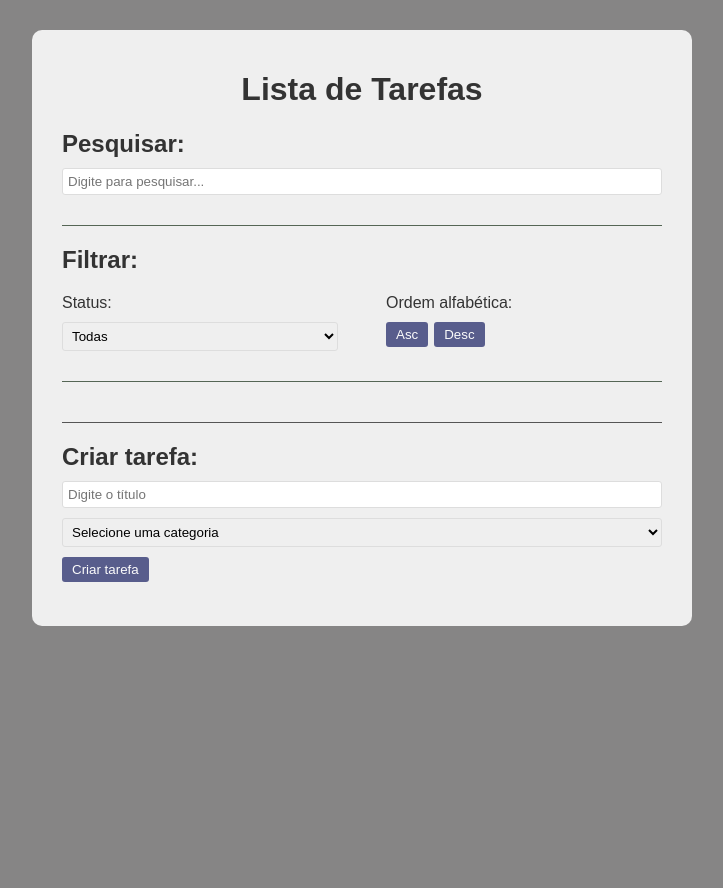
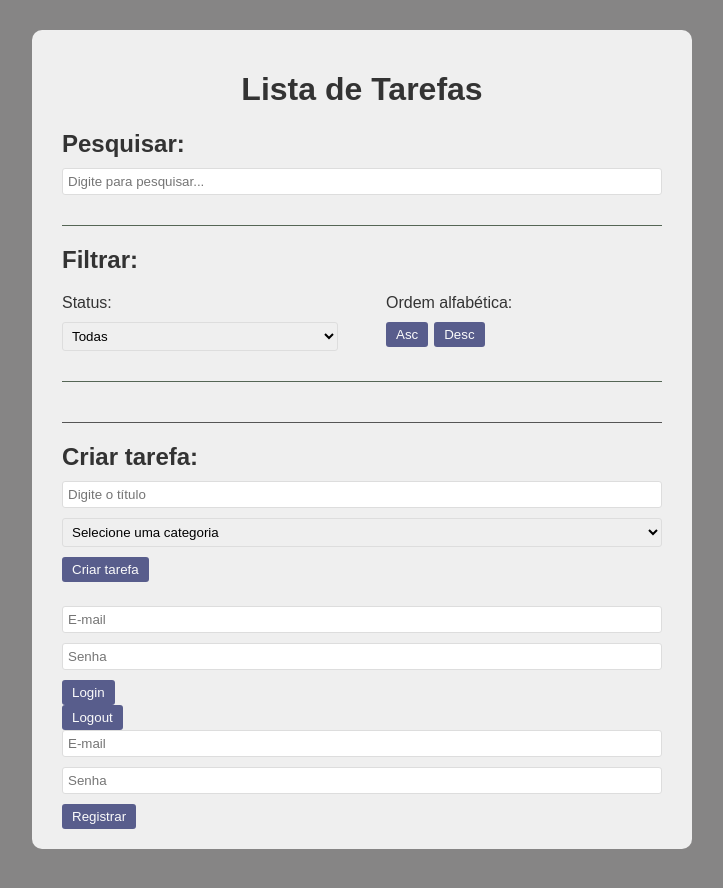
Before and after one commit to 1NicolasLima/Lista-Tarefas-Nextjs, a React (Create React App) app in the folder lista-tarefas/: page / in a window 1280 px wide. Shown: the top 888 px of the page, without its empty margins (278-1001 px from the left). Built offline with nearby package versions, Linux system fonts and the light colour scheme.

Commit message:
Instalação do firebasa 1.0

```diff
--- a/lista-tarefas/package.json
+++ b/lista-tarefas/package.json
@@ -6,6 +6,7 @@
     "@testing-library/jest-dom": "^5.17.0",
     "@testing-library/react": "^13.4.0",
     "@testing-library/user-event": "^13.5.0",
+    "firebase": "^10.4.0",
     "react": "^18.2.0",
     "react-dom": "^18.2.0",
     "react-scripts": "5.0.1",
--- a/lista-tarefas/src/App.jsx
+++ b/lista-tarefas/src/App.jsx
@@ -4,6 +4,10 @@ import Todo from "./components/Todo";
 import TodoForm from "./components/TodoForm";
 import Search from "./components/Search";
 import Filter from "./components/Filter";
+
+import Login from './components/Login'
+import Logout from "./components/Logout";
+import Registro from "./components/Registro";
 
 function App() {
 
@@ -112,6 +116,11 @@ function App() {
         ))}
       </div>
       <TodoForm addTodo={addTodo}/>
+      <div>
+        <Login></Login>
+        <Logout></Logout>
+        <Registro></Registro>
+      </div>
     </div>
   );
 }
--- /dev/null
+++ b/lista-tarefas/src/components/Login.jsx
@@ -0,0 +1,36 @@
+import React, { useState } from "react";
+import firebase from './firebase' // Importe o arquivo de configuração Firebase
+
+function Login() {
+  const [email, setEmail] = useState("");
+  const [password, setPassword] = useState("");
+
+  const handleLogin = async () => {
+    try {
+      await firebase.auth().signInWithEmailAndPassword(email, password);
+      // O usuário fez login com sucesso.
+    } catch (error) {
+      // Trate erros de login aqui.
+    }
+  };
+
+  return (
+    <div>
+      <input
+        type="email"
+        placeholder="E-mail"
+        value={email}
+        onChange={(e) => setEmail(e.target.value)}
+      />
+      <input
+        type="password"
+        placeholder="Senha"
+        value={password}
+        onChange={(e) => setPassword(e.target.value)}
+      />
+      <button onClick={handleLogin}>Login</button>
+    </div>
+  );
+}
+
+export default Login;
--- /dev/null
+++ b/lista-tarefas/src/components/Logout.jsx
@@ -0,0 +1,21 @@
+import React from "react";
+import firebase from "./firebase"; // Importe o arquivo de configuração Firebase
+
+function Logout() {
+  const handleLogout = async () => {
+    try {
+      await firebase.auth().signOut();
+      // O usuário fez logout com sucesso.
+    } catch (error) {
+      // Trate erros de logout aqui.
+    }
+  };
+
+  return (
+    <div>
+      <button onClick={handleLogout}>Logout</button>
+    </div>
+  );
+}
+
+export default Logout;
--- /dev/null
+++ b/lista-tarefas/src/components/Registro.jsx
@@ -0,0 +1,36 @@
+import React, { useState } from "react";
+import firebase from "./firebase"; // Importe o arquivo de configuração Firebase
+
+function Signup() {
+  const [email, setEmail] = useState("");
+  const [password, setPassword] = useState("");
+
+  const handleSignup = async () => {
+    try {
+      await firebase.auth().createUserWithEmailAndPassword(email, password);
+      // O usuário foi registrado com sucesso.
+    } catch (error) {
+      // Trate erros de registro aqui.
+    }
+  };
+
+  return (
+    <div>
+      <input
+        type="email"
+        placeholder="E-mail"
+        value={email}
+        onChange={(e) => setEmail(e.target.value)}
+      />
+      <input
+        type="password"
+        placeholder="Senha"
+        value={password}
+        onChange={(e) => setPassword(e.target.value)}
+      />
+      <button onClick={handleSignup}>Registrar</button>
+    </div>
+  );
+}
+
+export default Signup;
--- /dev/null
+++ b/lista-tarefas/src/components/firebase.js
@@ -0,0 +1,23 @@
+// Import the functions you need from the SDKs you need
+import { initializeApp } from "firebase/app";
+import { getAnalytics } from "firebase/analytics";
+// TODO: Add SDKs for Firebase products that you want to use
+// https://firebase.google.com/docs/web/setup#available-libraries
+
+// Your web app's Firebase configuration
+// For Firebase JS SDK v7.20.0 and later, measurementId is optional
+const firebaseConfig = {
+  apiKey: "AIzaSyDIxbh4uKQREdaRhVdHHzY_pM2XLcPAHC0",
+  authDomain: "agenda-virtual-e0be0.firebaseapp.com",
+  projectId: "agenda-virtual-e0be0",
+  storageBucket: "agenda-virtual-e0be0.appspot.com",
+  messagingSenderId: "1064182278037",
+  appId: "1:1064182278037:web:545bfc1f96309c61d5f89c",
+  measurementId: "G-MYW3C5NEFT"
+};
+
+// Initialize Firebase
+const app = initializeApp(firebaseConfig);
+const analytics = getAnalytics(app);
+
+export default app;
```
Also changed, not shown: lista-tarefas/src/components/PrivateRoutes.jsx (added, +24 -0 lines), lista-tarefas/src/dashboard.js (added, +14 -0 lines), 1 other file (tests, documents, lock files or other folders).
